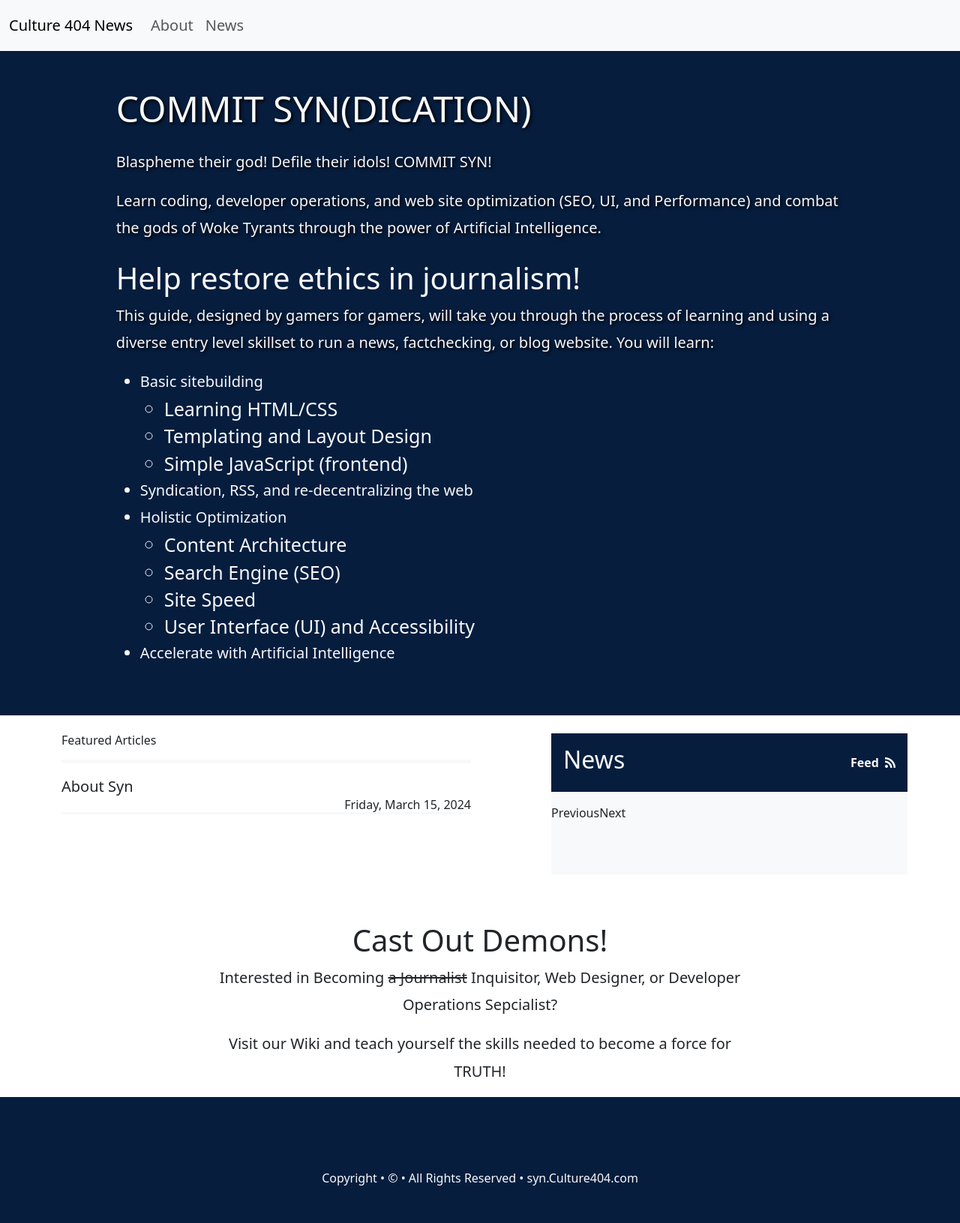
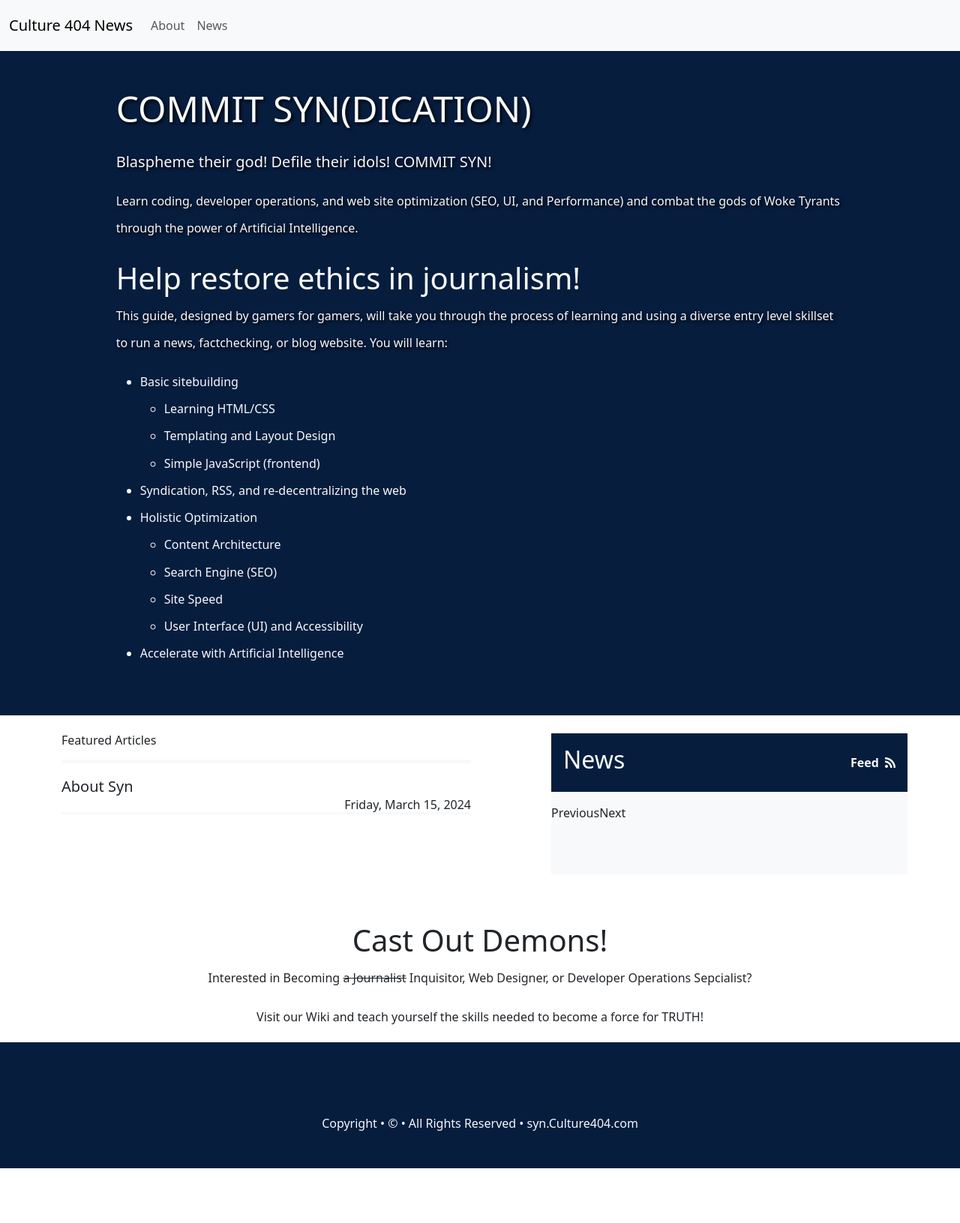
Before and after one commit to Culture-404/Syn_Inquisition, a Jekyll site: the page built from index.md, in a window 1280 px wide. Shown: the whole page at 75% size. Built offline with Jekyll 4.4.1, drawn with Linux system fonts in a browser that asks for light colours; after the commit the page ends 1558 px from its top, so only the background shows below that.

Commit message:
disable font enlargment

```diff
--- a/assets/css/main.css
+++ b/assets/css/main.css
@@ -41,7 +41,7 @@ small{
 }
 
 p,li{
-    font-size: 125%;
+    /* font-size: 125%; */
     letter-spacing: normal;
     line-height: 36.2304px;
 }
```
